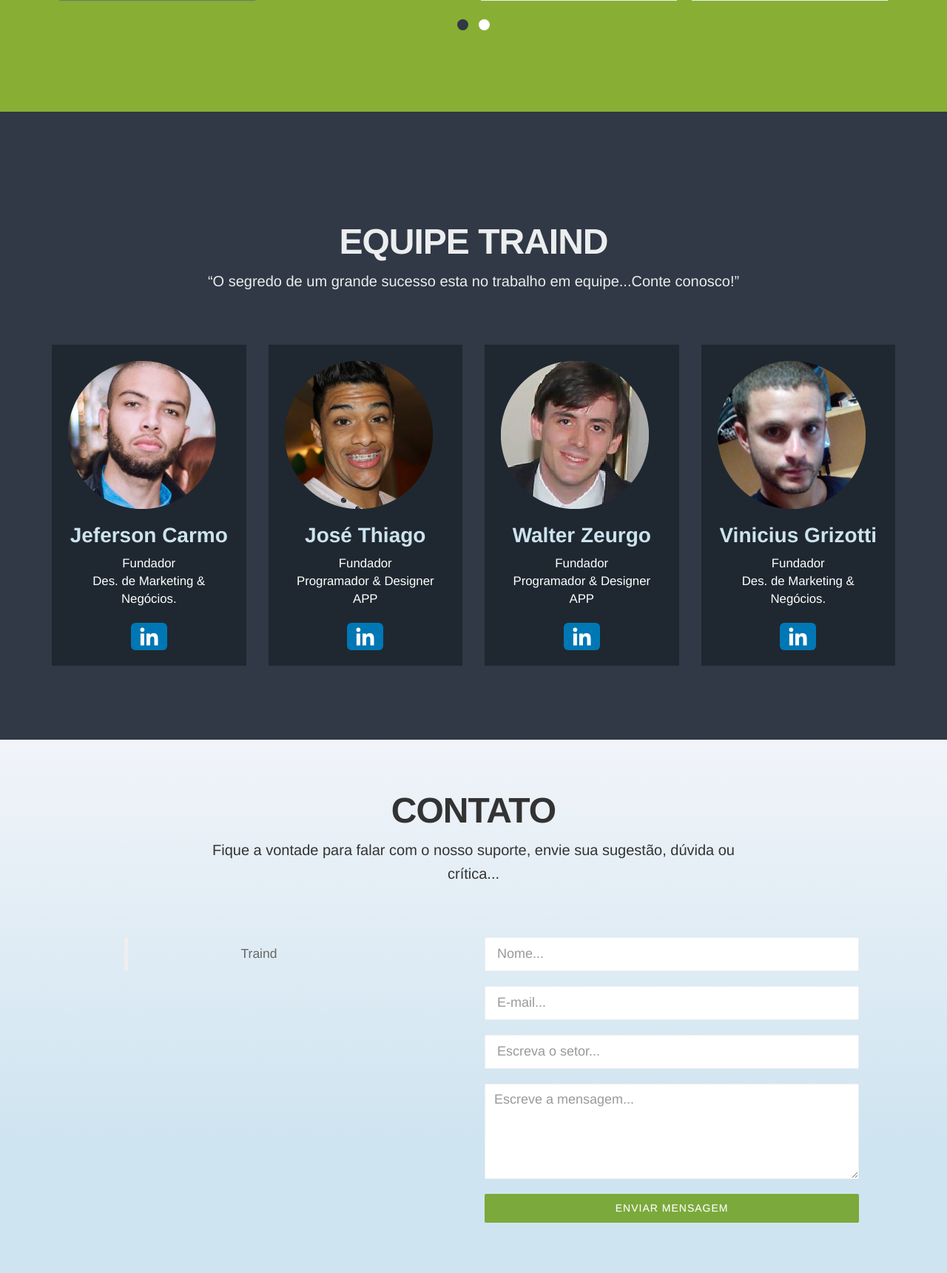
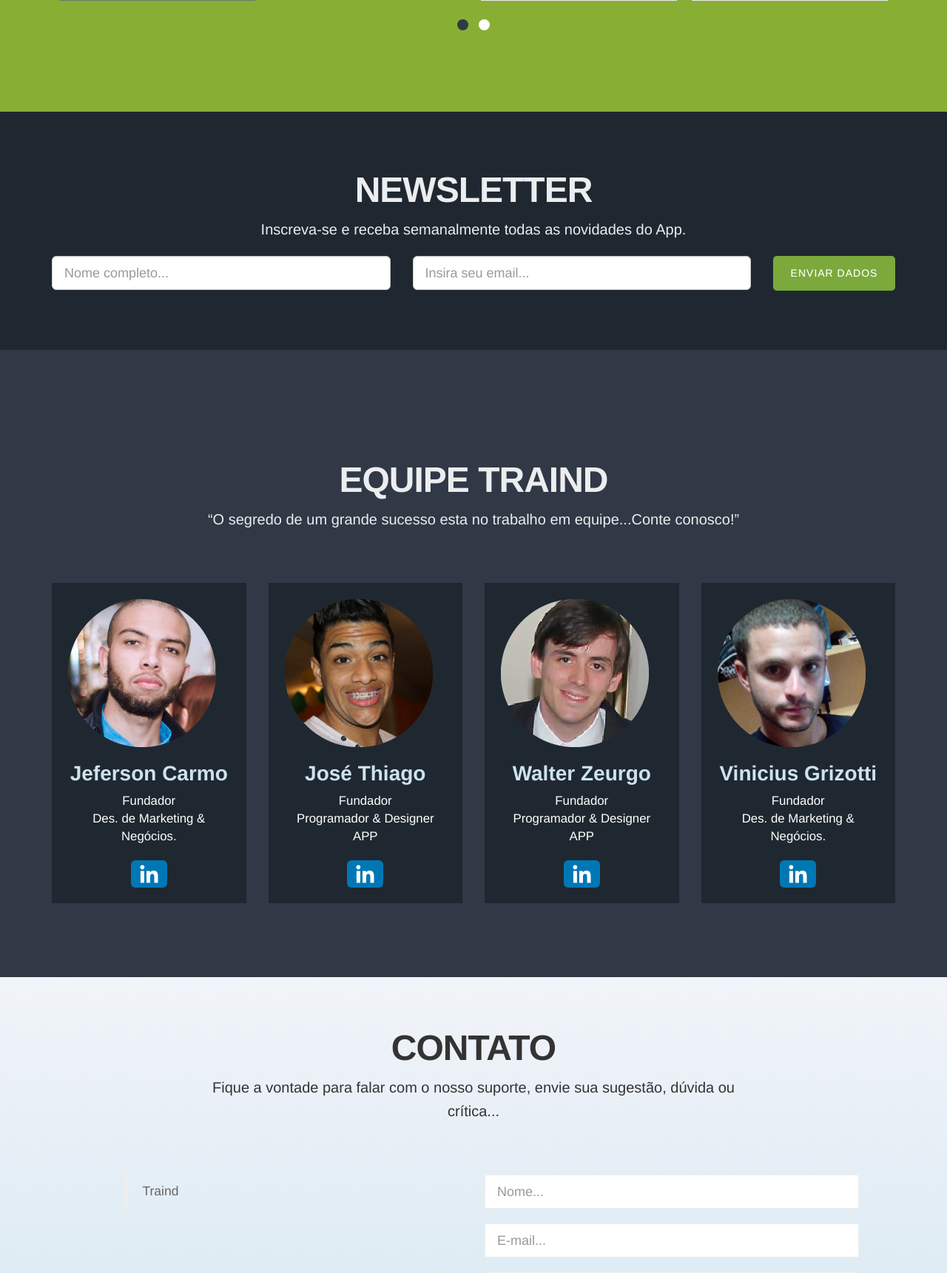
Before and after one commit to josethiagop1993/traind, a PHP site: page /Novo/index.html in a window 1280 px wide. Shown: the part 3399-5120 px from the top of the page at 74% size. Run offline with PHP 8.4, Linux system fonts and the light colour scheme; some libraries are stand-ins or nearby versions; some web fonts are replaced.

Commit message:
estrutura da newsletter & animação do trem

```diff
--- a/Novo/css/style.css
+++ b/Novo/css/style.css
@@ -217,6 +217,10 @@ a:focus {
 
 
 /* --- BG SECTION--- */
+.bg-newsletter { background: #1f2830; margin: 0; padding: 80px 0; }
+.bg-newsletter .section-heading h2 { margin-top: 0; padding-top: 0; }
+.bg-newsletter .btn-news { background-color: #7ba93b; border-radius: 5px; padding: 13px 0; }
+.bg-newsletter .btn-news:hover { background-color: #588532; border-radius: 5px; padding: 13px 0; }
 .bg-equipe {
 	background: #303945;
 }
--- a/Novo/index.html
+++ b/Novo/index.html
@@ -253,6 +253,43 @@
 
 	</section>
 	<!-- /Section: DESIGN -->
+
+
+    <!-- Section: NEWSLETTER -->
+        <section class="home-section color-equipe bg-newsletter">
+
+            <div class="container">
+                <div class="row">
+                    <div class="col-lg-8 col-lg-offset-2">
+                        <div class="wow flipInY" data-wow-offset="0" data-wow-delay="0.4s">
+                            <div class="section-heading text-center">
+                                <h2 class="h-bold">NEWSLETTER</h2>
+                                <p>Inscreva-se e receba semanalmente todas as novidades do App.</p>
+                            </div>
+                        </div>
+                    </div>
+                </div>
+            </div>
+
+            <div class="container">
+                <div class="row">
+                    <form id="contact-newsletter" class="wow bounceInUp animated" data-wow-offset="10" data-wow-delay="0.2s" style="visibility: visible;-webkit-animation-delay: 0.2s; -moz-animation-delay: 0.2s; animation-delay: 0.2s;">
+                        <div class="col-md-5">
+                            <input type="text" class="form-control input-lg" id="name" placeholder="Nome completo..." required="required">
+                        </div>
+                        <div class="col-md-5 spacing-news">
+                            <input type="text" class="form-control input-lg" id="name" placeholder="Insira seu email..." required="required">
+                        </div>
+                        <div class="col-md-2">
+                            <button type="submit" class="btn btn-skin btn-lg btn-block btn-news">ENVIAR DADOS</button>
+                        </div>
+                    </form>
+                </div>
+            </div>
+
+        </section>
+    <!-- /Section: NEWSLETTER -->
+
 
 
     <!-- Section: EQUIPE -->
@@ -348,7 +385,7 @@
     <!-- /Section: EQUIPE -->
 
 	<!-- Section: CONTATO -->
-    <section id="contact" class="bg-contato nopadd-bot text-center">
+    <section id="contact" class="bg-contato nopadd-bot">
 
 		<div class="container marginbot-50">
 			<div class="row">
```
Also changed, not shown: other parts of Novo/css/style.css (+31 -0 lines), other parts of Novo/index.html (+22 -15 lines), Novo/img/00.png (added), Novo/img/02.png, Novo/img/fundo-cidade.png, Novo/img/icone-trem.svg (added), Novo/img/works/1.jpg (deleted), Novo/img/works/2.jpg (deleted), Novo/img/works/3.jpg (deleted), Novo/img/works/4.jpg (deleted), Novo/img/works/5.jpg (deleted), Novo/img/works/6.jpg (deleted), Novo/img/works/7.jpg (deleted), 1 other file.
